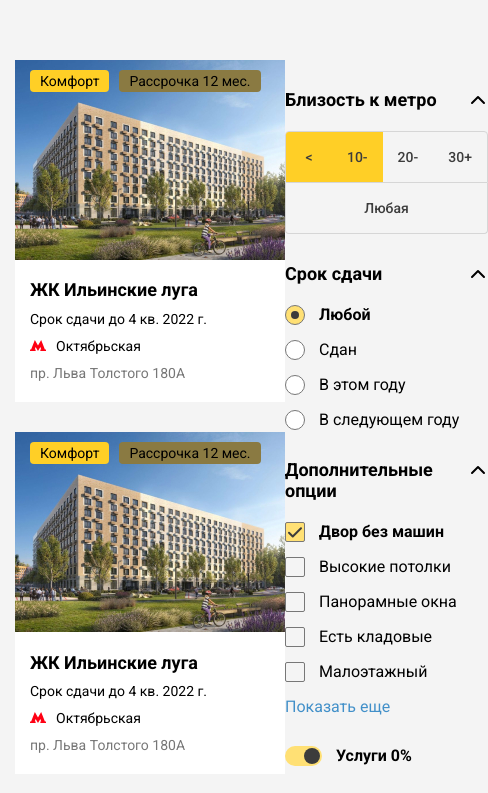
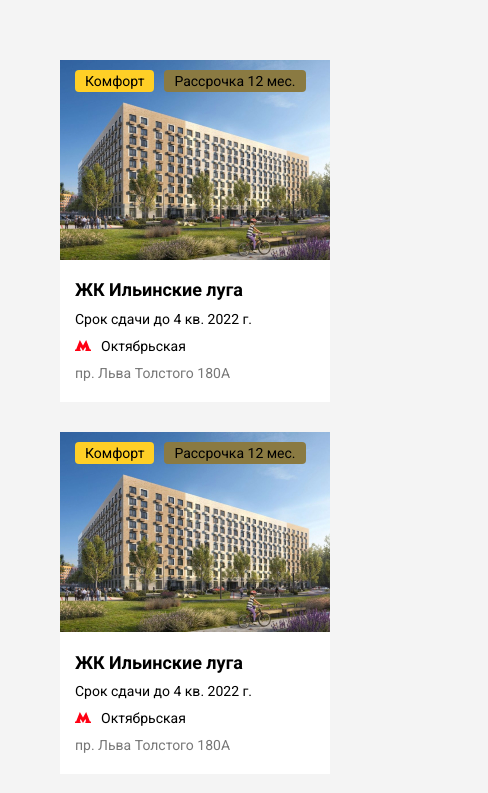
Before and after one commit to Suric1/testProject, a website: page app/index.html in a window 390 px wide. Shown: the top 793 px of the page, 488 px wide, since content can reach past the window. Drawn offline with Linux system fonts and the light colour scheme.

Commit message:
add mobile adoptation

```diff
--- /dev/null
+++ b/src/scss/components/_media.scss
@@ -0,0 +1,31 @@
+@media(max-width: 1200px) {
+  .container {
+    max-width: 830px;
+  }
+}
+
+@media(max-width: 829px) {
+  .container {
+    max-width: 600px;
+  }
+  .sidebar {
+    // display: none;
+    margin-left: 0 !important;
+    position: fixed;
+    top: 0;
+    bottom: 0;
+    left: 0;
+    background-color: aliceblue;
+    padding: 15px;
+    box-shadow: 0px 0px 20px 4px rgb(0 0 0 / 37%);
+    overflow-y: scroll;
+    transform: translate(-150%);
+  }
+}
+
+@media(max-width: 599px) {
+  .cards-holder {
+    flex-direction: column;
+    align-items: center;
+  }
+}
--- a/src/scss/main.scss
+++ b/src/scss/main.scss
@@ -12,6 +12,7 @@
 @import "./components/radio";
 @import "./components/checkbox";
 @import "./components/toggle";
+@import "./components/media";
 
 
 
@@ -20,16 +21,22 @@ body {
 }
 
 .container {
-  max-width: 1240px;
+  max-width: 1200px;
   margin: 0 auto;
-  padding-top: 60px;
+  padding: 60px 15px;
+
 
 }
 .main {
   width: 870px;
 }
 .sidebar {
+  min-width: 200px;
   width: 270px;
+}
+
+.main + .sidebar {
+  margin-left: 30px;
 }
 .row {
   display: flex;
```
Also changed, not shown: app/css/main.css, 1 other file.
